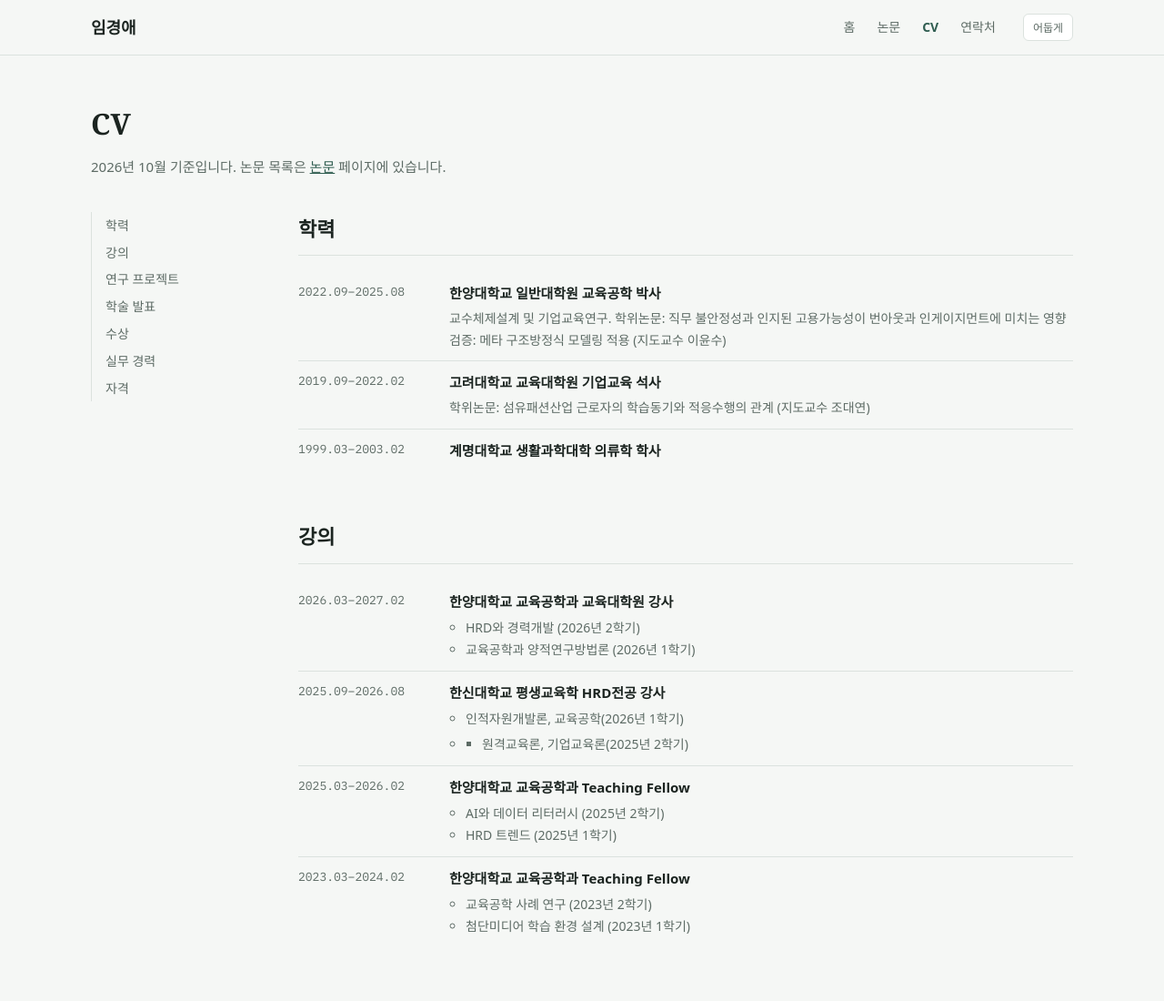
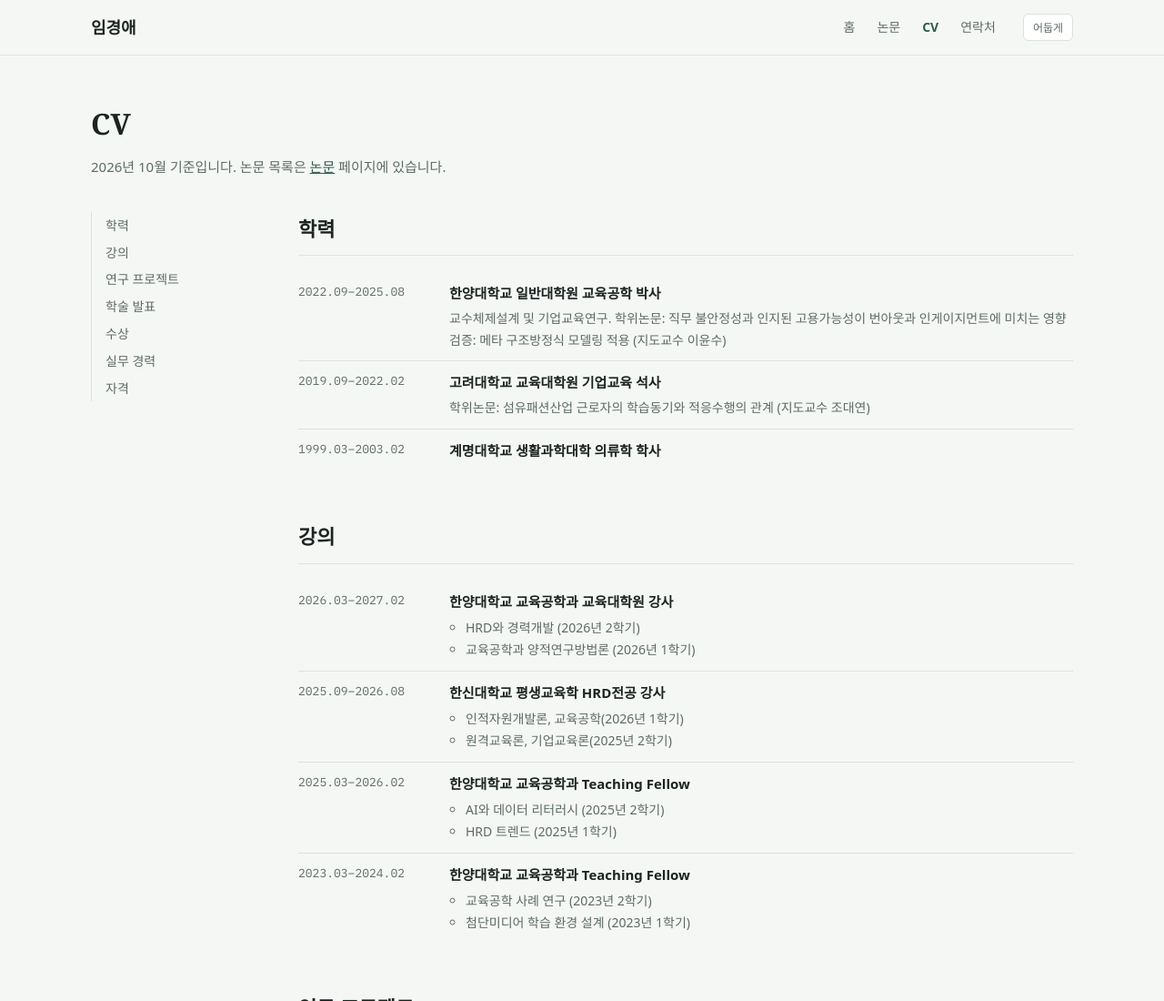
Before and after one commit to kyoungaelim/kyoungaelim.github.io, a plain HTML site: page cv.html in a window 1280 px wide. Shown: the top 1100 px of the page at 91% size. Drawn offline with Linux system fonts and the light colour scheme; a web font is replaced by a local one.

Commit message:
Update cv.html

```diff
--- a/cv.html
+++ b/cv.html
@@ -59,8 +59,7 @@
             <li class="row"><div class="when">2026.03–2027.02</div><div class="what"><b>한양대학교 교육공학과 교육대학원 강사</b>
               <ul><li>HRD와 경력개발 (2026년 2학기)</li><li>교육공학과 양적연구방법론 (2026년 1학기)</li></ul></div></li>
             <li class="row"><div class="when">2025.09–2026.08</div><div class="what"><b>한신대학교 평생교육학 HRD전공 강사</b>
-              <ul><li>인적자원개발론, 교육공학(2026년 1학기)</li><li>
-             <ul><li>원격교육론, 기업교육론(2025년 2학기)</li></ul></div></li>
+              <ul><li>인적자원개발론, 교육공학(2026년 1학기)</li><li>원격교육론, 기업교육론(2025년 2학기)</li></ul></div></li>
             <li class="row"><div class="when">2025.03–2026.02</div><div class="what"><b>한양대학교 교육공학과 Teaching Fellow</b>
               <ul><li>AI와 데이터 리터러시 (2025년 2학기)</li><li>HRD 트렌드 (2025년 1학기)</li></ul></div></li>
             <li class="row"><div class="when">2023.03–2024.02</div><div class="what"><b>한양대학교 교육공학과 Teaching Fellow</b>
```
